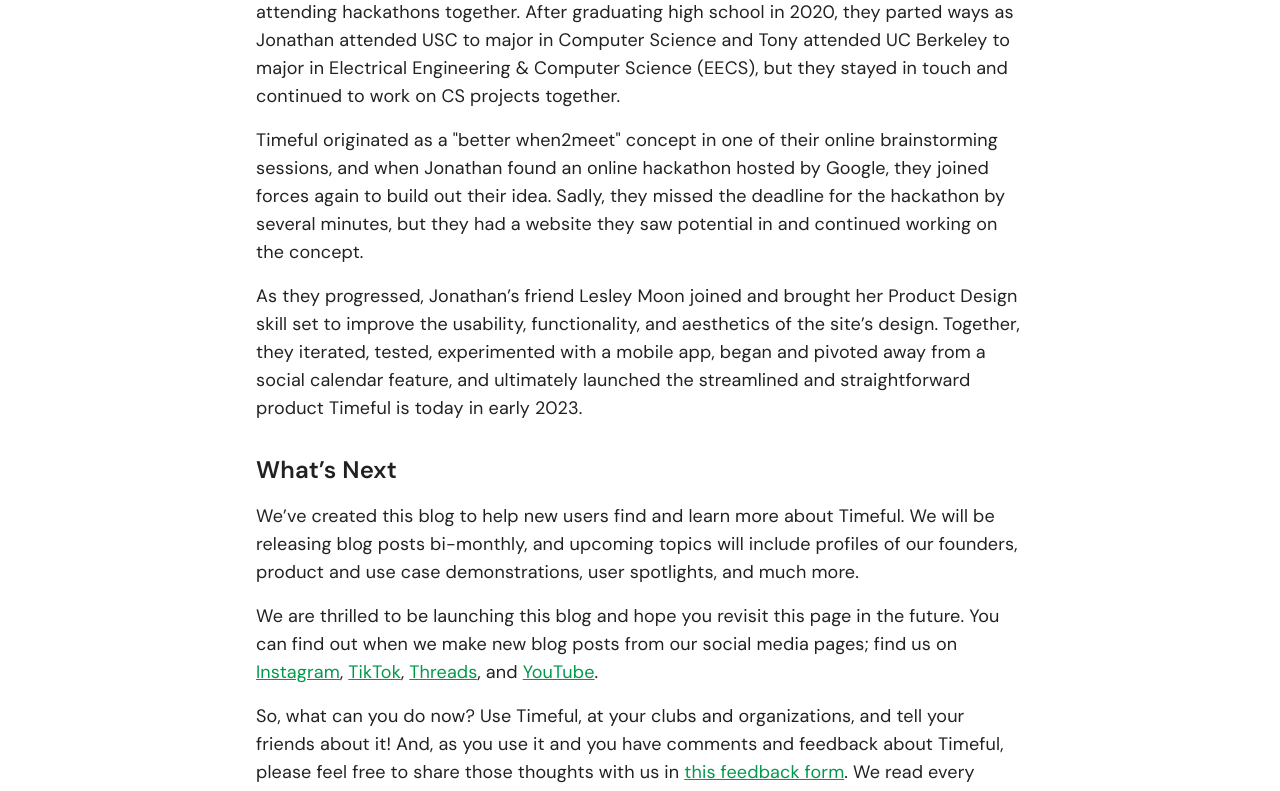
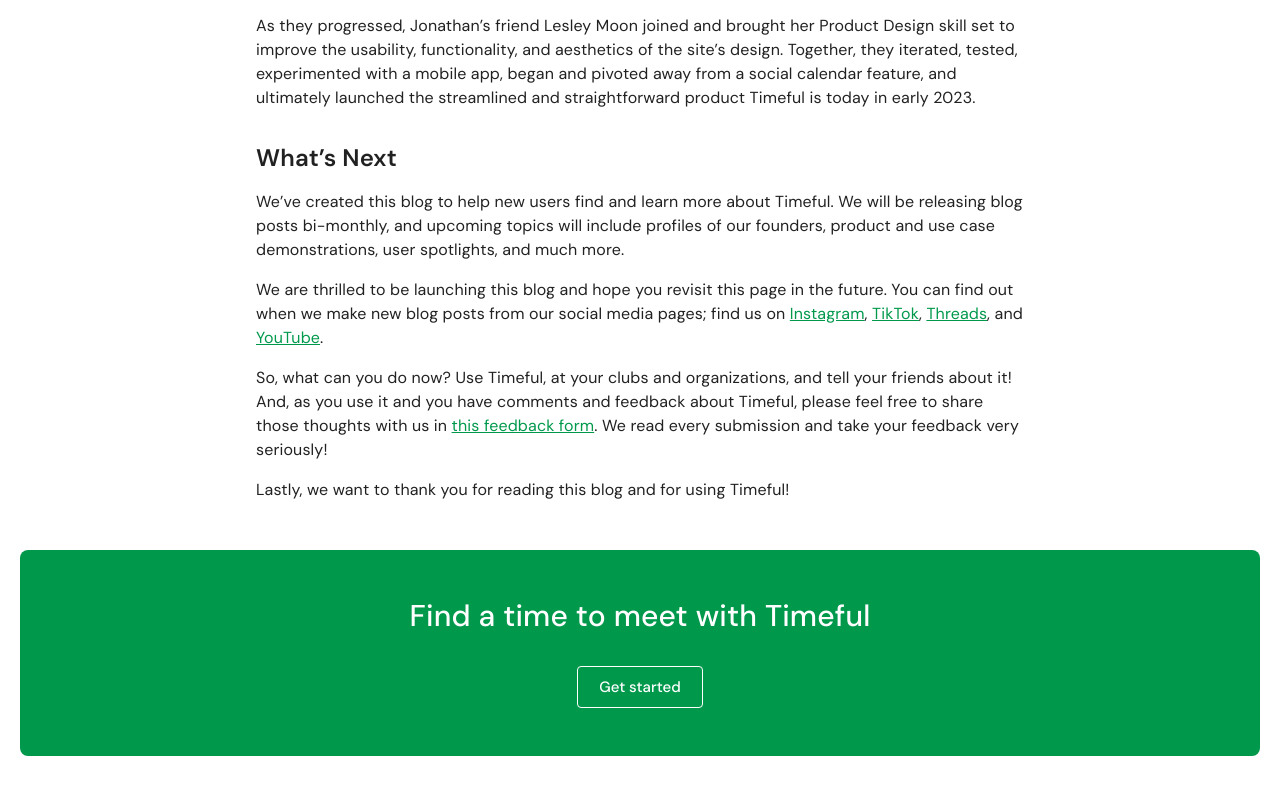
Before and after one commit to jonyTF/schej-nextjs, a Next.js app: page /blog/about in a window 1280 px wide. Shown: the part 1680-2471 px from the top of the page. Built offline with nearby package versions, Linux system fonts and the light colour scheme; no server answers.

Commit message:
schej is now timeful

```diff
--- /dev/null
+++ b/_posts/schej-is-now-timeful.md
@@ -0,0 +1,25 @@
+---
+title: "Schej is now Timeful"
+excerpt: '"Schej" was hard to pronounce, hard to spell, and easy to forget. So we decided to fix that. As of today, we are rebranding to "Timeful"'
+coverImage: "/assets/blog/schej-is-now-timeful/cover.png"
+date: "2025-06-20T09:00:00"
+ogImage: "/assets/blog/schej-is-now-timeful/cover.png"
+author:
+  { name: "Jonathan Liu", url: "https://www.linkedin.com/in/jonathan-z-liu/" }
+---
+
+When we first launched Schej, our mission was simple: help groups find the right time to meet—faster, easier, and without the back-and-forth. But as we grew, we heard one piece of feedback again and again:
+
+> “How do you pronounce that?”
+>
+> “Is it ‘skedj’? ‘shay’? ‘skedge’?”
+>
+> “I tried to tell my friends about it, but I had to spell it out every time.”
+
+We get it. As much as we loved the quirks of the name, Schej was hard to pronounce, hard to spell, and—honestly—easy to forget. So we decided to fix that.
+
+## Meet Timeful.
+
+Timeful is everything Schej was, just easier to say, share, and remember. The name better reflects our core mission: helping people spend less time coordinating and more time doing what matters.
+
+We're excited about this change and what's ahead for Timeful.
--- a/app/[slug]/components/Footer.tsx
+++ b/app/[slug]/components/Footer.tsx
@@ -4,8 +4,8 @@
 
 export default function Footer() {
   return (
-    <div className="w-full bg-green px-8 py-12 rounded-3xl flex flex-col items-center">
-      <div className="text-white text-2xl sm:text-3xl font-bold mb-8">
+    <div className="w-full bg-green px-8 py-12 rounded-lg flex flex-col items-center">
+      <div className="text-white text-2xl sm:text-3xl font-medium mb-8">
         Find a time to meet with Timeful
       </div>
       <Link href="https://timeful.app">
--- a/app/[slug]/components/PostHeader.tsx
+++ b/app/[slug]/components/PostHeader.tsx
@@ -7,7 +7,7 @@
 
   return (
     <div className="mb-8">
-      <h1 className="text-2xl sm:text-5xl font-semibold leading-tight mb-2">
+      <h1 className="text-2xl sm:text-4xl font-semibold leading-tight mb-2">
         {post.title}
       </h1>
       {post.author ? (
--- a/styles/globals.css
+++ b/styles/globals.css
@@ -11,13 +11,13 @@
   }
 
   p {
-    @apply text-base sm:text-lg;
+    @apply text-base;
   }
 
   table,
   th,
   td {
-    @apply border border-gray p-4;
+    @apply border border-gray-300 p-4;
   }
 
   table {
@@ -29,7 +29,12 @@
   }
 
   li {
-    @apply my-2 text-base sm:text-lg;
+    @apply pl-4 my-2 text-base;
+  }
+
+  blockquote {
+    @apply border-l-4 border-gray-300 pl-6 italic text-gray-600;
+    /* @apply border-l-4 border-black pl-6 italic text-black; */
   }
 }
 @tailwind components;
--- a/tailwind.config.ts
+++ b/tailwind.config.ts
@@ -21,7 +21,6 @@
         white: "#FFFFFF",
         "off-white": "#F2F2F2",
         black: "#000000",
-        gray: "#BDBDBD",
         "dark-gray": "#7E7E7E",
         "very-dark-gray": "#4F4F4F",
         "light-gray": "#f3f4f6",
```
Also changed, not shown: public/assets/blog/schej-is-now-timeful/cover.png (added).
